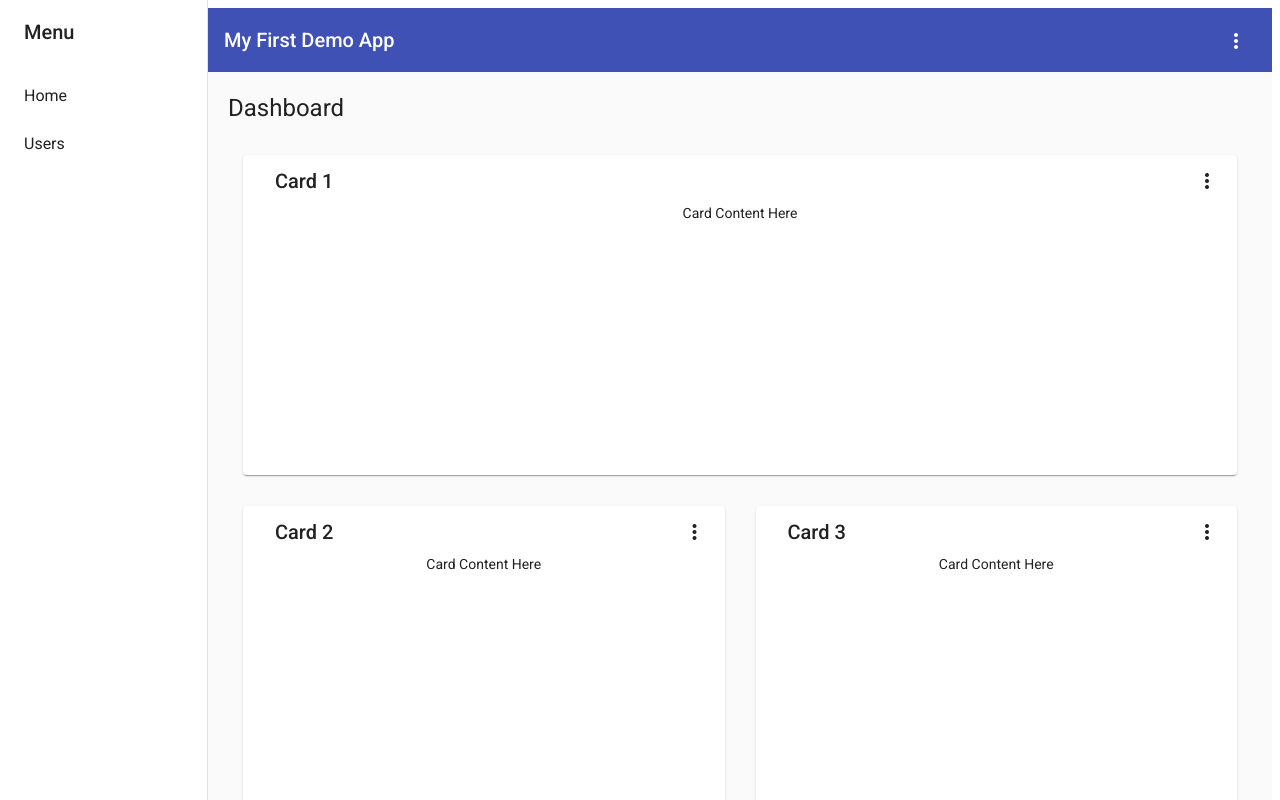
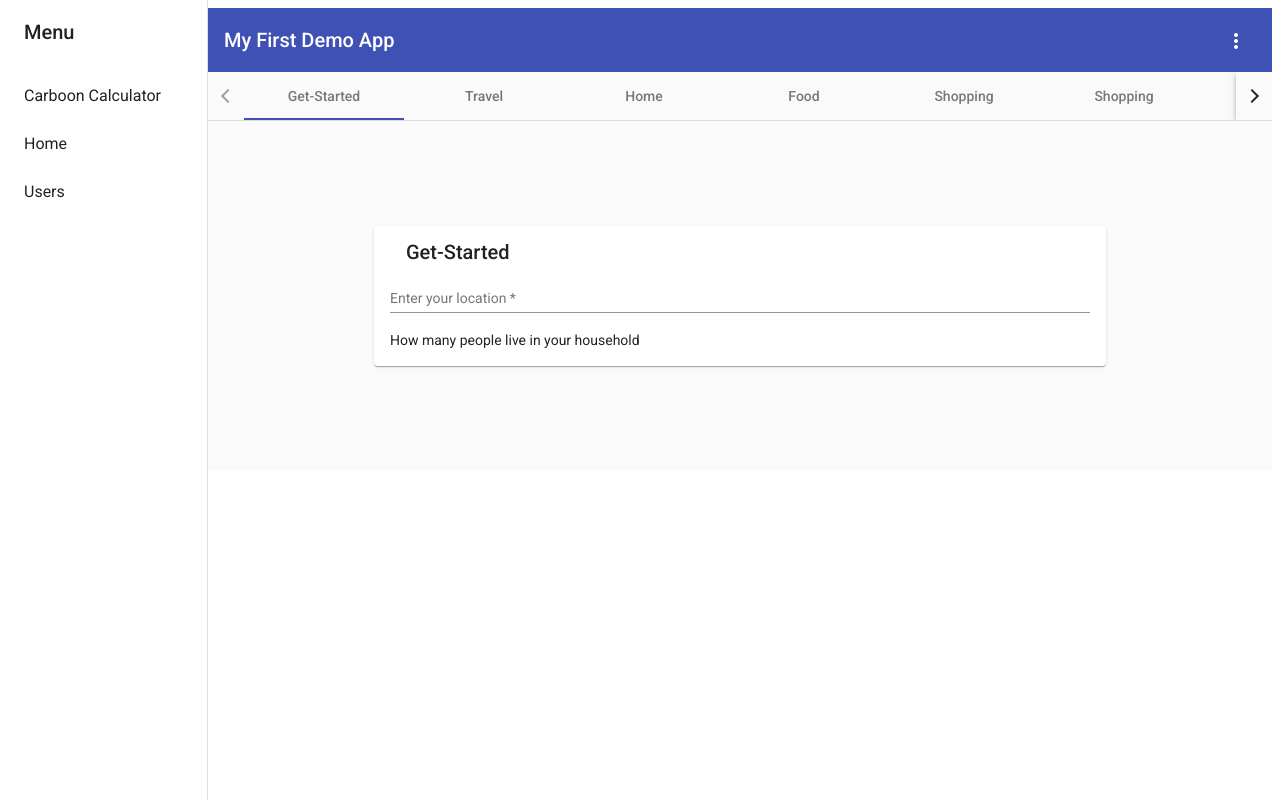
Before and after one commit to AnkitNaudiyal15/angularinfoapp, an Angular app: page /home in a window 1280 px wide. Shown: the top 800 px of the page. Built offline with nearby package versions, Linux system fonts and the light colour scheme.

Commit message:
update the carbon calculator

```diff
--- a/src/app/app.module.ts
+++ b/src/app/app.module.ts
@@ -20,6 +20,7 @@ import { LoginComponentComponent } from './login-component/login-component.compo
 import {HomeComponent} from './home/home.component';
 import {MaterialModule } from './material.module';
 
+
 import {Router} from '@angular/router';
 
 
@@ -29,6 +30,7 @@ import { TableComponent } from './table/table.component';
 import { MatTableModule } from '@angular/material/table';
 import { MatPaginatorModule } from '@angular/material/paginator';
 import { MatSortModule } from '@angular/material/sort';
+import { CarbooncalculatorComponent } from './carbooncalculator/carbooncalculator.component';
 
 
 
@@ -43,7 +45,8 @@ import { MatSortModule } from '@angular/material/sort';
     HomeComponent,
     UserComponent,
     UserinfoComponent,
-    TableComponent
+    TableComponent,
+    CarbooncalculatorComponent
   ],
   imports: [
     BrowserModule,
--- /dev/null
+++ b/src/app/carbooncalculator/carbooncalculator.component.html
@@ -0,0 +1,53 @@
+<mat-tab-group>
+    <mat-tab label="Get-Started">
+
+
+
+        <mat-grid-list cols="2" rowHeight="350px">
+            <mat-grid-tile  [colspan]="2" [rowspan]="1">
+              <mat-card class="dashboard-card">
+                <mat-card-header>
+                  <mat-card-title>
+                    Get-Started
+                  </mat-card-title>
+                </mat-card-header>
+                <mat-card-content class="dashboard-card-content">
+                  <div>
+                    <form class="example-form">
+
+                        <mat-form-field class="example-full-width">
+                          <mat-label>Enter your location</mat-label>
+                          <input matInput placeholder="Ex. Delhi"  [(ngModel)]="location" name="location" required>
+                        </mat-form-field>
+
+                        <!-- <mat-form-field class="example-full-width"> -->
+                            <mat-label>How many people live in your household</mat-label>
+                            <mat-slider
+                            thumbLabel
+                            [displayWith]="formatLabel"
+                            tickInterval="1"
+                            min="1"
+                            max="4"></mat-slider>
+
+                          <!-- </mat-form-field> -->
+
+                        <!-- <mat-form-field class="example-full-width">
+                          <mat-label>Leave a comment</mat-label>
+                          <textarea matInput placeholder="Ex. It makes me feel..."></textarea>
+                        </mat-form-field> -->
+                      </form></div>
+                </mat-card-content>
+              </mat-card>
+            </mat-grid-tile>
+          </mat-grid-list>
+
+
+
+    </mat-tab>
+    <mat-tab label="Travel"> Content 2 </mat-tab>
+    <mat-tab label="Home"> Content 3 </mat-tab>
+    <mat-tab label="Food"> Content 3 </mat-tab>
+    <mat-tab label="Shopping"> Content 3 </mat-tab>
+    <mat-tab label="Shopping"> Your Footprint </mat-tab>
+    <mat-tab label="Take Action"> Take action </mat-tab>
+  </mat-tab-group>
--- /dev/null
+++ b/src/app/carbooncalculator/carbooncalculator.component.sass
@@ -0,0 +1,10 @@
+.example-form
+  min-width: 700px
+  max-width: 500px
+  width: 100%
+
+.example-full-width
+  width: 100%
+
+mat-slider
+  width: 300px
--- /dev/null
+++ b/src/app/carbooncalculator/carbooncalculator.component.ts
@@ -0,0 +1,22 @@
+import { Component, OnInit } from '@angular/core';
+
+@Component({
+  selector: 'app-carbooncalculator',
+  templateUrl: './carbooncalculator.component.html',
+  styleUrls: ['./carbooncalculator.component.sass']
+})
+export class CarbooncalculatorComponent implements OnInit {
+ location:string;
+  constructor() { }
+
+  ngOnInit(): void {
+  }
+  formatLabel(value: number) {
+    if (value >= 1000) {
+      return Math.round(value / 1000) + 'k';
+    }
+
+    return value;
+  }
+
+}
--- a/src/app/infodashboard/infodashboard.component.html
+++ b/src/app/infodashboard/infodashboard.component.html
@@ -16,7 +16,7 @@
           </mat-card-title>
         </mat-card-header>
         <mat-card-content class="dashboard-card-content">
-          <div>Card Content Here</div>
+          <div>Card Content Here1</div>
         </mat-card-content>
       </mat-card>
     </mat-grid-tile>
--- a/src/app/infonavigatin/infonavigatin.component.html
+++ b/src/app/infonavigatin/infonavigatin.component.html
@@ -5,8 +5,10 @@
       [opened]="(isHandset$ | async) === false">
     <mat-toolbar>Menu</mat-toolbar>
     <mat-nav-list>
+      <a mat-list-item (click)="calculatorSelection()">Carboon Calculator</a>
       <a mat-list-item (click)="dashboardSelection()">Home</a>
       <a mat-list-item (click)="tableSelection()">Users</a>
+
       <!-- <a mat-list-item href="#">Link 2</a>
       <a mat-list-item href="#">Link 3</a> -->
     </mat-nav-list>
@@ -39,6 +41,7 @@
     <!-- Add Content Here -->
     <app-infodashboard *ngIf="dashboard"></app-infodashboard>
     <app-table  *ngIf="table"></app-table>
+    <app-carbooncalculator  *ngIf="calculator"></app-carbooncalculator>
 
   </mat-sidenav-content>
 </mat-sidenav-container>
--- a/src/app/infonavigatin/infonavigatin.component.ts
+++ b/src/app/infonavigatin/infonavigatin.component.ts
@@ -13,6 +13,7 @@ export class InfonavigatinComponent {
 
   dashboard:boolean;
   table:boolean;
+  calculator:boolean;
 
   isHandset$: Observable<boolean> = this.breakpointObserver.observe(Breakpoints.Handset)
     .pipe(
@@ -23,7 +24,7 @@ export class InfonavigatinComponent {
   constructor(private breakpointObserver: BreakpointObserver,private router:Router, ) {}
 
   ngOnInit(): void {
-    this.dashboard = true;
+    this.calculator = true;
   }
   logoutUser(){
     this.router.navigate(["login"]);
@@ -32,10 +33,18 @@ export class InfonavigatinComponent {
   dashboardSelection(){
     this.dashboard = true;
     this.table = false;
+    this.calculator = false;
   }
 
   tableSelection(){
     this.dashboard = false;
     this.table = true;
+    this.calculator = false;
+  }
+
+  calculatorSelection(){
+    this.dashboard = false;
+    this.table = false;
+    this.calculator = true;
   }
 }
```
Also changed, not shown: 1 other file (tests, documents, lock files or other folders).
